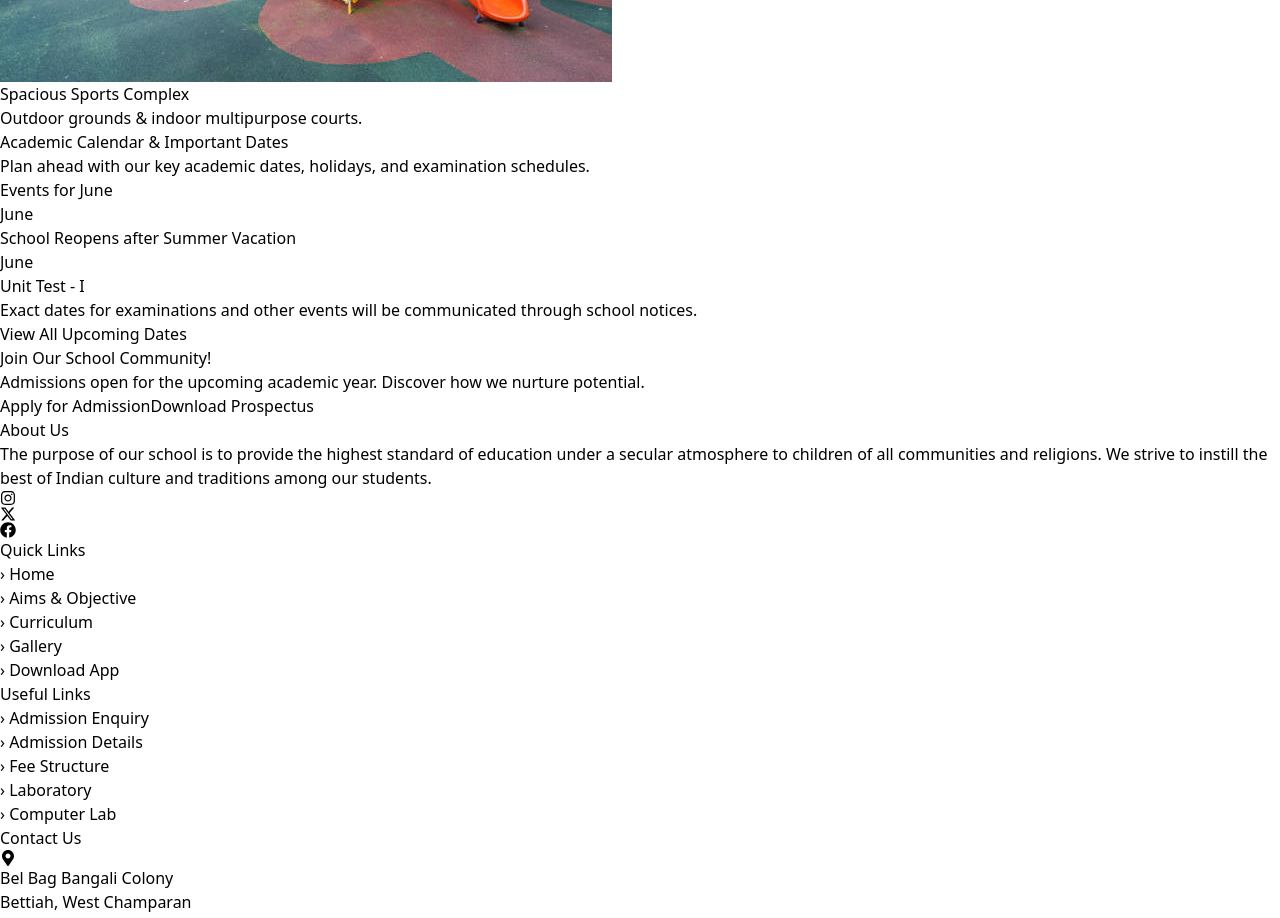
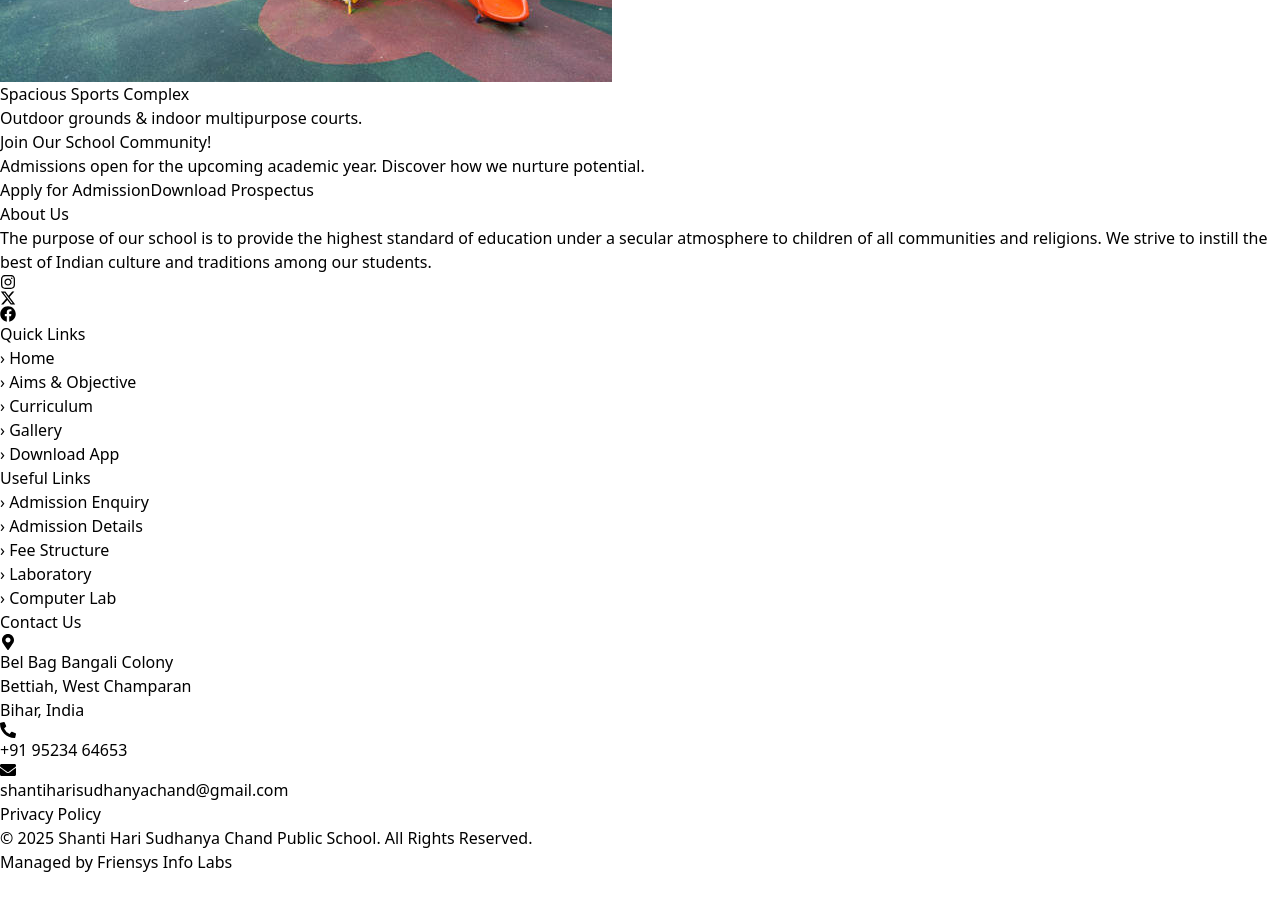
Before and after one commit to FTSRepo/SchoolWebSite, a React (Vite) app: page /academic in a window 1280 px wide. Shown: the part 6060-6978 px from the top of the page. After the commit the page ends 6934 px from the top, so only its background shows below. Built offline with nearby package versions, Linux system fonts and the light colour scheme.

Commit message:
Update in the shanti hari

```diff
--- a/src/components/Academic/Academic.jsx
+++ b/src/components/Academic/Academic.jsx
@@ -245,7 +245,7 @@ const AcademicContent = () => {
       </section>
 
       {/* Holiday / Academic Calendar */}
-      <Holiday />
+      {/* <Holiday /> */}
 
       {/* Call to Action */}
       <section id="admissions" className="py-20 px-6 bg-blue-100 text-center">
```
